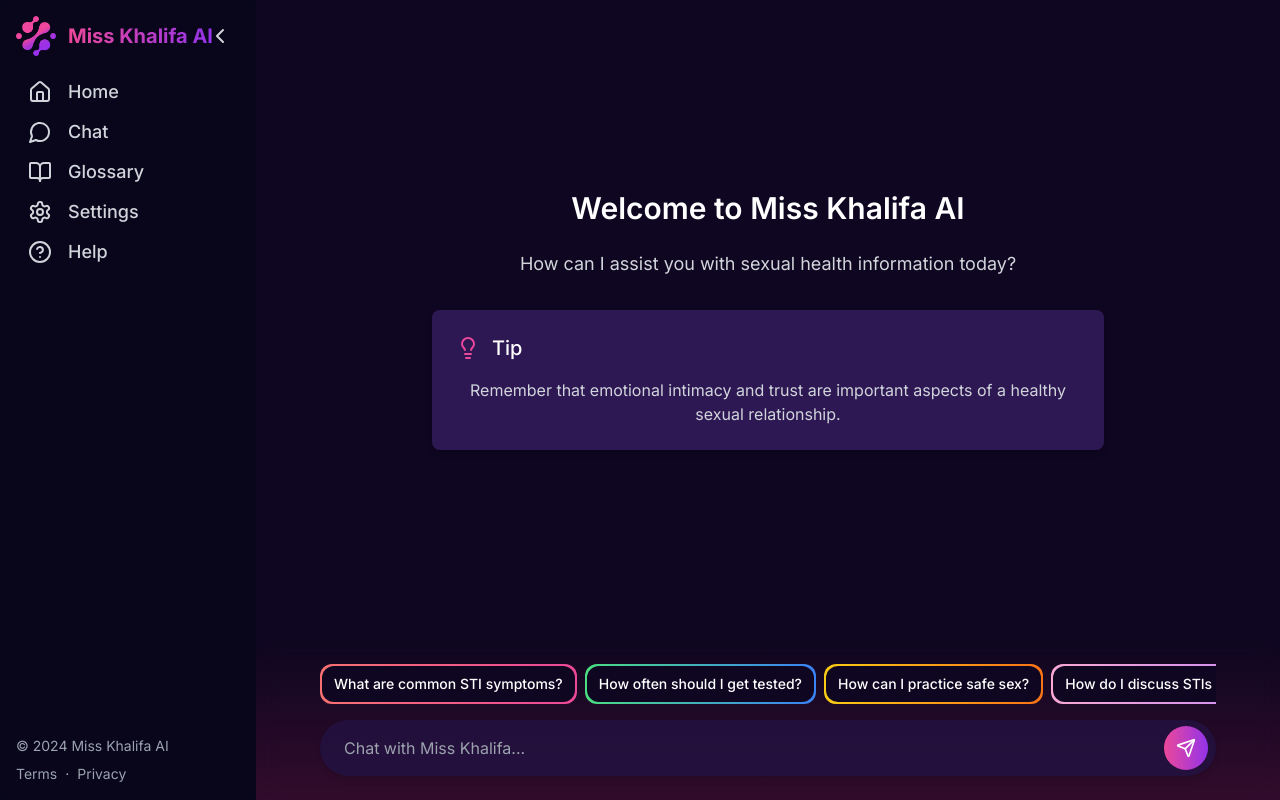
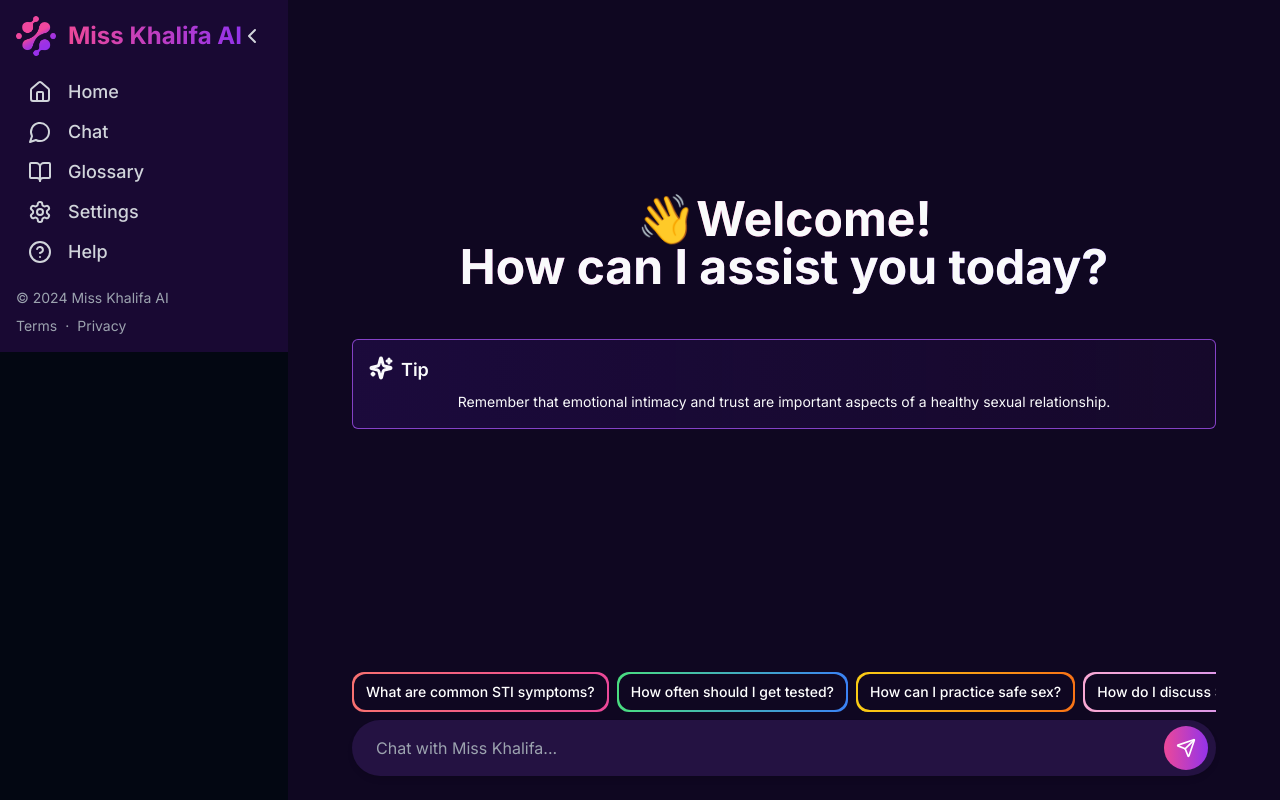
Before and after one commit to fraimerr/Miss-Khalifa-AI, a Next.js app in the folder frontend/: page /chat in a window 1280 px wide. Built offline with nearby package versions, Linux system fonts and the light colour scheme.

Commit message:
Revert "UI changes"
This reverts commit ea62b56616f5a151c265dbb34ae36ec4be2c4cf0.

```diff
--- a/frontend/src/app/chat/layout.tsx
+++ b/frontend/src/app/chat/layout.tsx
@@ -5,7 +5,7 @@ export default function Layout({ children }: { children: React.ReactNode }) {
   return (
     <div className="flex h-screen overflow-hidden">
       <Sidebar />
-      <main className="flex-1 overflow-auto">{children}</main>
+      <main className="flex-1">{children}</main>
     </div>
   );
 }
--- a/frontend/src/components/chat/ChatInterface.tsx
+++ b/frontend/src/components/chat/ChatInterface.tsx
@@ -1,6 +1,5 @@
 'use client'
 import React, { useState, useEffect, useRef } from 'react'
-import Message from '@/components/chat/Message'  // Add this import
 import axios from 'axios'
 import ChatMessages from '@/components/chat/ChatMessages'
 import { motion } from 'framer-motion'
@@ -20,7 +19,7 @@ interface Message {
   isBot: boolean
   chart?: {
     type: 'chart' | 'table'
-    data: { [key: string]: string | number }[]
+    data: { year: string; value: number }[]
     title: string
   }
 }
@@ -81,7 +80,7 @@ const ChatInterface: React.FC = () => {
           localStorage.setItem('chatSessionId', response.data.session_id)
         }
 
-        // Remove the loading message and add the actual response
+        if (response.data.chart) {
           setMessages((prev) => [
             ...prev,
             {
@@ -90,6 +89,15 @@ const ChatInterface: React.FC = () => {
               chart: response.data.chart,
             },
           ])
+        } else {
+          setMessages((prev) => [
+            ...prev,
+            {
+              text: response.data.response,
+              isBot: true,
+            },
+          ])
+        }
       } catch (error: any) {
         console.error('Error fetching bot response:', error)
         toast({
@@ -108,15 +116,9 @@ const ChatInterface: React.FC = () => {
     document.body.classList.toggle('dark', darkMode)
   }, [darkMode])
 
-  const messagesEndRef = useRef<HTMLDivElement>(null)
-
-  const scrollToBottom = () => {
-    messagesEndRef.current?.scrollIntoView({ behavior: 'smooth' })
-  }
-
   useEffect(() => {
-    scrollToBottom()
-  }, [messages, isThinking])
+    bottomRef.current?.scrollIntoView({ behavior: 'smooth' })
+  }, [messages])
 
   const toggleSidebar = () => {
     setIsSidebarOpen(!isSidebarOpen)
@@ -154,29 +156,64 @@ const ChatInterface: React.FC = () => {
   }, [tips.length])
 
   return (
-    <div className={`flex flex-col h-screen overflow-hidden ${darkMode ? 'dark' : ''}`}>
-      <main className="flex-1 overflow-hidden bg-gray-50 transition-all duration-300 ease-in-out dark:bg-[#0f0721]">
-        <div className="h-full flex flex-col">
+    <div className={`flex h-screen overflow-hidden ${darkMode ? 'dark' : ''}`}>
+      {/* Main Content */}
+      <div className="flex-1 overflow-hidden">
+        <main className="flex h-full flex-1 flex-col bg-gray-50 transition-all duration-300 ease-in-out dark:bg-[#0f0721]">
           <ChatMessages
             messages={messages}
             copiedIndex={copiedIndex}
             handleTextToSpeech={handleTextToSpeech}
             handleCopyText={handleCopyText}
-            bottomRef={messagesEndRef}
-            isThinking={isThinking}
+            bottomRef={bottomRef}
           />
-          <div className="relative p-4 md:p-6">
-            {/* Add the fog effect container */}
-            <div className="absolute inset-0 bg-gradient-to-t from-pink-300/30 to-transparent dark:from-pink-900/30 backdrop-blur-md rounded-t-3xl"></div>
-
+          {isThinking && (
             <motion.div
-              className="relative mx-auto w-full max-w-4xl"
+              className="flex items-center justify-center py-4"
+              initial={{ opacity: 0 }}
+              animate={{ opacity: 1 }}
+              exit={{ opacity: 0 }}
+            >
+              <motion.div
+                className="mr-1 h-3 w-3 rounded-full bg-blue-500"
+                animate={{ y: [0, -10, 0] }}
+                transition={{
+                  duration: 0.5,
+                  repeat: Infinity,
+                  repeatType: 'loop',
+                }}
+              />
+              <motion.div
+                className="mr-1 h-3 w-3 rounded-full bg-blue-500"
+                animate={{ y: [0, -10, 0] }}
+                transition={{
+                  duration: 0.5,
+                  repeat: Infinity,
+                  repeatType: 'loop',
+                  delay: 0.1,
+                }}
+              />
+              <motion.div
+                className="h-3 w-3 rounded-full bg-blue-500"
+                animate={{ y: [0, -10, 0] }}
+                transition={{
+                  duration: 0.5,
+                  repeat: Infinity,
+                  repeatType: 'loop',
+                  delay: 0.2,
+                }}
+              />
+            </motion.div>
+          )}
+          <div className="relative pb-6">
+            <motion.div
+              className="mx-auto w-full max-w-4xl px-4"
               initial={{ opacity: 0, y: 20 }}
               animate={{ opacity: 1, y: 0 }}
               transition={{ duration: 0.3 }}
             >
-              <ScrollArea className="w-full whitespace-nowrap mb-4">
-                <div className="flex space-x-2">
+              <ScrollArea className="border-lg w-full whitespace-nowrap">
+                <div className="mb-2 flex space-x-2">
                   {tips.map((tip, index) => (
                     <Button
                       key={index}
@@ -198,24 +235,21 @@ const ChatInterface: React.FC = () => {
                   value={input}
                   onChange={(e) => setInput(e.target.value)}
                   placeholder="Chat with Miss Khalifa..."
-                  className="w-full rounded-full bg-white/80 dark:bg-[#241242]/80 backdrop-blur-sm px-4 py-3 md:px-6 md:py-4 text-base text-gray-900 dark:text-gray-100 shadow-md transition-all duration-300 focus:outline-none focus:ring-2 focus:ring-pink-500 dark:focus:ring-purple-500"
+                  className="w-full rounded-full bg-white px-6 py-4 text-base text-gray-900 shadow-md transition-all duration-300 focus:outline-none focus:ring-2 focus:ring-pink-500 dark:bg-[#241242] dark:text-gray-100 dark:focus:ring-purple-500"
                   onKeyPress={(e) => e.key === 'Enter' && handleSend()}
                 />
                 <button
                   onClick={handleSend}
-                  className="absolute right-2 top-1/2 -translate-y-1/2 transform rounded-full bg-gradient-to-r from-pink-500 to-purple-600 p-2 md:p-3 text-white transition-all duration-300 hover:from-pink-600 hover:to-purple-700 focus:outline-none focus:ring-2 focus:ring-pink-500 dark:focus:ring-purple-500"
+                  className="absolute right-2 top-1/2 -translate-y-1/2 transform rounded-full bg-gradient-to-r from-pink-500 to-purple-600 p-3 text-white transition-all duration-300 hover:from-pink-600 hover:to-purple-700 focus:outline-none focus:ring-2 focus:ring-pink-500 dark:focus:ring-purple-500"
                   aria-label="Send message"
                 >
-                  <Send className="h-4 w-4 md:h-5 md:w-5" />
+                  <Send className="h-5 w-5" />
                 </button>
-              </div>
-              <div>
-                <p></p>
               </div>
             </motion.div>
           </div>
+        </main>
       </div>
-      </main>
     </div>
   )
 }
--- a/frontend/src/components/chat/ChatMessages.tsx
+++ b/frontend/src/components/chat/ChatMessages.tsx
@@ -2,15 +2,14 @@ import React, { useState, useEffect } from 'react'
 import { ScrollArea } from '../ui/scroll-area'
 import Message from './Message'
 import { motion, AnimatePresence } from 'framer-motion'
-import { MessageSquare, Lightbulb } from 'lucide-react'
+import { Sparkles } from 'lucide-react'
 
 interface ChatMessagesProps {
-  messages: { text: string; isBot: boolean; isLoading?: boolean }[]
+  messages: { text: string; isBot: boolean }[]
   copiedIndex: number | null
   handleTextToSpeech: (text: string) => void
   handleCopyText: (text: string, index: number) => void
   bottomRef: React.RefObject<HTMLDivElement>
-  isThinking: boolean
 }
 
 const ChatMessages: React.FC<ChatMessagesProps> = ({
@@ -19,8 +18,9 @@ const ChatMessages: React.FC<ChatMessagesProps> = ({
   handleTextToSpeech,
   handleCopyText,
   bottomRef,
-  isThinking,
 }) => {
+  const [gradientPosition, setGradientPosition] = useState(100)
+  const [textColor, setTextColor] = useState('transparent')
   const [currentTip, setCurrentTip] = useState('')
 
   useEffect(() => {
@@ -39,45 +39,86 @@ const ChatMessages: React.FC<ChatMessagesProps> = ({
       })
   }, [])
 
+  useEffect(() => {
+    if (messages.length === 0) {
+      const animationInterval = setInterval(() => {
+        setGradientPosition((prev) => {
+          if (prev <= 0) {
+            clearInterval(animationInterval)
+            setTimeout(() => setTextColor('currentColor'), 300)
+            return 0
+          }
+          return prev - 2
+        })
+      }, 20)
+
+      return () => clearInterval(animationInterval)
+    }
+  }, [messages.length])
+
+  const containerVariants = {
+    hidden: { opacity: 0 },
+    visible: {
+      opacity: 1,
+      transition: {
+        when: 'beforeChildren',
+        staggerChildren: 0.1,
+      },
+    },
+  }
+
+  const itemVariants = {
+    hidden: { y: 20, opacity: 0 },
+    visible: {
+      y: 0,
+      opacity: 1,
+    },
+  }
+
+  const gradientStyle = {
+    backgroundImage:
+      'linear-gradient(90deg, #ec4899, #8b5cf6, #ec4899, currentColor)',
+    backgroundSize: '300% 100%',
+    color: textColor,
+    WebkitBackgroundClip: 'text',
+    backgroundClip: 'text',
+    transition: 'color 0.5s ease',
+  }
+
   return (
-    <ScrollArea className="relative flex-1 p-4 bg-white dark:bg-[#0f0721]">
+    <ScrollArea className="over relative flex-1 p-4">
       <AnimatePresence mode="wait">
         {messages.length === 0 ? (
           <motion.div
             key="welcome"
-            initial={{ opacity: 0, y: 20 }}
-            animate={{ opacity: 1, y: 0 }}
-            exit={{ opacity: 0, y: -20 }}
+            initial="hidden"
+            animate="visible"
+            exit="hidden"
+            variants={containerVariants}
             className="absolute inset-0 flex items-center justify-center"
           >
-            <div className="w-full max-w-2xl text-center">
+            <div className="w-full text-center max-w-4xl">
               <motion.h2
-                initial={{ opacity: 0 }}
-                animate={{ opacity: 1 }}
-                transition={{ delay: 0.2 }}
-                className="mb-6 text-3xl font-semibold text-gray-800 dark:text-white"
+                variants={itemVariants}
+                className="mb-8 text-5xl font-bold"
               >
-                Welcome to Miss Khalifa AI
+                👋
+                <span style={gradientStyle}>
+                  Welcome!
+                  <br />
+                  How can I assist you today?
+                </span>
               </motion.h2>
-              <motion.p
-                initial={{ opacity: 0 }}
-                animate={{ opacity: 1 }}
-                transition={{ delay: 0.4 }}
-                className="mb-8 text-lg text-gray-600 dark:text-gray-300"
-              >
-                How can I assist you with sexual health information today?
-              </motion.p>
-              <motion.div
-                initial={{ opacity: 0, y: 20 }}
-                animate={{ opacity: 1, y: 0 }}
-                transition={{ delay: 0.6 }}
-                className="p-6 bg-white dark:bg-[#2d1854] rounded-lg shadow-md"
-              >
-                <div className="flex items-center space-x-3 mb-4">
-                  <Lightbulb className="text-pink-500" />
-                  <h3 className="text-xl font-medium text-gray-800 dark:text-white">Tip</h3>
+              <motion.div className="mb-8 flex items-center justify-center p-4">
+                <div className="w-full rounded-md border border-purple-500/75 bg-gradient-to-r from-violet-950/40 to-purple-900/10 p-4">
+                  <div className="flex space-x-2">
+                    <Sparkles strokeWidth={3} />
+                    <h3 className="mb-2 text-lg font-semibold">Tip</h3>
+                  </div>
+                  <div className="">
+                    <p className="text-sm">{currentTip}</p>
+                  </div>
                 </div>
-                <p className="text-gray-600 dark:text-gray-300">{currentTip}</p>
               </motion.div>
             </div>
           </motion.div>
@@ -86,17 +127,11 @@ const ChatMessages: React.FC<ChatMessagesProps> = ({
             key="messages"
             initial="hidden"
             animate="visible"
-            variants={{
-              visible: { transition: { staggerChildren: 0.05 } }
-            }}
-            className="mx-auto flex min-h-[calc(100vh-8rem)] max-w-3xl flex-col justify-end space-y-4"
+            variants={containerVariants}
+            className="mx-auto flex min-h-[calc(100vh-8rem)] max-w-3xl flex-col justify-end space-y-6"
           >
             {messages.map((message, index) => (
-              <motion.div
-                key={index}
-                initial={{ opacity: 0, y: 20 }}
-                animate={{ opacity: 1, y: 0 }}
-              >
+              <motion.div key={index} variants={itemVariants}>
                 <Message
                   message={message}
                   index={index}
@@ -106,20 +141,6 @@ const ChatMessages: React.FC<ChatMessagesProps> = ({
                 />
               </motion.div>
             ))}
-            {isThinking && (
-              <motion.div
-                initial={{ opacity: 0 }}
-                animate={{ opacity: 1 }}
-              >
-                <Message
-                  message={{ text: '', isBot: true, isLoading: true }}
-                  index={messages.length}
-                  copiedIndex={null}
-                  handleTextToSpeech={() => {}}
-                  handleCopyText={() => {}}
-                />
-              </motion.div>
-            )}
             <div ref={bottomRef} />
           </motion.div>
         )}
--- a/frontend/src/components/chat/Message.tsx
+++ b/frontend/src/components/chat/Message.tsx
@@ -2,6 +2,7 @@ import React from 'react'
 import { Avatar, AvatarFallback } from '../ui/avatar'
 import { Button } from '../ui/button'
 import { Volume2, Clipboard, Check, User } from 'lucide-react'
+import { motion } from 'framer-motion'
 import Image from 'next/image'
 import Logo from '../../../public/miss_khalifa_ai.png'
 import ReactMarkdown from 'react-markdown'
@@ -11,7 +12,6 @@ interface MessageProps {
   message: {
     text: string
     isBot: boolean
-    isLoading?: boolean
     chart?: {
       type: 'chart' | 'table'
       data: { year: string; value: number }[]
@@ -31,7 +31,20 @@ const Message: React.FC<MessageProps> = ({
   handleTextToSpeech,
   handleCopyText,
 }) => {
-  const renderBotMessage = () => (
+  const messageVariants = {
+    hidden: { opacity: 0, y: 20 },
+    visible: { opacity: 1, y: 0 },
+  }
+
+  return (
+    <motion.div
+      className={`flex ${message.isBot ? 'justify-start' : 'justify-end'} mb-4`}
+      variants={messageVariants}
+      initial="hidden"
+      animate="visible"
+      transition={{ duration: 0.3, delay: index * 0.1 }}
+    >
+      {message.isBot ? (
         <div className="flex max-w-2xl items-start space-x-3">
           <Avatar className="h-10 w-10 bg-none shadow-md">
             <AvatarFallback className="flex items-center justify-center bg-none text-white">
@@ -40,14 +53,6 @@ const Message: React.FC<MessageProps> = ({
           </Avatar>
           <div className="rounded-3xl bg-gradient-to-r from-pink-500 to-purple-600 p-[1px]">
             <div className="rounded-[23px] bg-white px-4 py-3 text-gray-800 dark:bg-[#241242] dark:text-gray-200">
-          {message.isLoading ? (
-            <div className="flex items-center space-x-2 h-6">
-              <div className="h-2 w-2 animate-bounce rounded-full bg-gray-400"></div>
-              <div className="h-2 w-2 animate-bounce rounded-full bg-gray-400" style={{ animationDelay: '0.2s' }}></div>
-              <div className="h-2 w-2 animate-bounce rounded-full bg-gray-400" style={{ animationDelay: '0.4s' }}></div>
-            </div>
-          ) : (
-            <>
               <ReactMarkdown className="markdown-content">
                 {message.text}
               </ReactMarkdown>
@@ -82,14 +87,10 @@ const Message: React.FC<MessageProps> = ({
                   )}
                 </Button>
               </div>
-            </>
-          )}
             </div>
           </div>
         </div>
-  )
-
-  const renderUserMessage = () => (
+      ) : (
         <div className="flex max-w-2xl flex-row-reverse items-start space-x-3 space-x-reverse">
           <Avatar className="h-10 w-10 bg-gradient-to-r from-pink-400 to-purple-500 shadow-md">
             <AvatarFallback className="flex items-center justify-center text-white">
@@ -104,9 +105,9 @@ const Message: React.FC<MessageProps> = ({
             </div>
           </div>
         </div>
+      )}
+    </motion.div>
   )
-
-  return message.isBot ? renderBotMessage() : renderUserMessage()
 }
 
 export default Message
--- a/frontend/src/components/chat/layout/Sidebar.tsx
+++ b/frontend/src/components/chat/layout/Sidebar.tsx
@@ -1,5 +1,5 @@
 'use client'
-import React, { useState, useEffect } from 'react'
+import React, { useState } from 'react'
 import { Sheet, SheetContent, SheetTrigger } from '@/components/ui/sheet'
 import { Button } from '@/components/ui/button'
 import { ScrollArea } from '@/components/ui/scroll-area'
@@ -31,14 +31,13 @@ export const Sidebar = () => {
   const [open, setOpen] = useState(false)
   const [collapsed, setCollapsed] = useState(false)
   const isDesktop = useMediaQuery('(min-width: 768px)')
-  const { theme } = useTheme()
 
   const toggleCollapse = () => setCollapsed(!collapsed)
 
   const SidebarContent = (
     <div
-      className={`flex h-full flex-col bg-white/30 dark:bg-[#190933]/30 backdrop-blur-md transition-all duration-500 ease-in-out ${
-        collapsed ? 'w-16' : 'w-64'
+      className={`flex h-full flex-col backdrop-blur-md backdrop-filter transition-all duration-500 ease-in-out dark:bg-[#190933] ${
+        collapsed ? 'w-0 overflow-hidden opacity-0' : 'w-72 opacity-100'
       }`}
     >
       <div className="flex items-center justify-between p-4">
@@ -50,11 +49,9 @@ export const Sidebar = () => {
             height={40}
             width={40}
           />
-          {!collapsed && (
-            <span className="bg-gradient-to-r from-pink-500 to-purple-600 bg-clip-text text-xl font-bold text-transparent">
+          <span className="bg-gradient-to-r from-pink-500 to-purple-600 bg-clip-text text-2xl font-bold text-transparent">
             Miss Khalifa AI
           </span>
-          )}
         </div>
       </div>
       <ScrollArea className="flex-1 px-3">
@@ -63,20 +60,16 @@ export const Sidebar = () => {
             <Link href={item.href} key={item.name} passHref>
               <Button
                 variant="ghost"
-                className={`w-full justify-start px-4 py-4 text-lg font-medium text-gray-700 transition-colors hover:bg-pink-100/50 hover:text-pink-600 dark:text-gray-300 dark:hover:bg-pink-900/30 dark:hover:text-pink-400 ${
-                  collapsed ? 'items-center' : ''
-                }`}
+                className="w-full justify-start px-4 py-4 text-lg font-medium text-gray-700 transition-colors hover:bg-white/20 hover:text-gray-900 dark:text-gray-300 dark:hover:bg-white/10 dark:hover:text-white"
               >
-                <item.icon className={`h-6 w-6 ${collapsed ? '' : 'mr-4'}`} />
-                {!collapsed && <span>{item.name}</span>}
+                <item.icon className="mr-4 h-6 w-6" />
+                <span>{item.name}</span>
               </Button>
             </Link>
           ))}
         </nav>
       </ScrollArea>
       <div className="p-4 text-sm text-gray-500 dark:text-gray-400">
-        {!collapsed && (
-          <>
         <p>&copy; 2024 Miss Khalifa AI</p>
         <div className="mt-2 space-x-2">
           <Link href="/terms" className="hover:underline">
@@ -87,22 +80,9 @@ export const Sidebar = () => {
             Privacy
           </Link>
         </div>
-          </>
-        )}
       </div>
     </div>
   )
-
-  useEffect(() => {
-    const handleResize = () => {
-      if (window.innerWidth < 768) {
-        setCollapsed(true)
-      }
-    }
-    window.addEventListener('resize', handleResize)
-    handleResize()
-    return () => window.removeEventListener('resize', handleResize)
-  }, [])
 
   if (isDesktop) {
     return (
@@ -112,8 +92,8 @@ export const Sidebar = () => {
           size="icon"
           onClick={toggleCollapse}
           className={`absolute top-4 ${
-            collapsed ? '-right-4' : 'right-4'
-          } z-10 text-gray-600 transition-all duration-500 ease-in-out hover:bg-pink-100/50 hover:text-pink-600 dark:text-gray-300 dark:hover:bg-pink-900/30 dark:hover:text-pink-400`}
+            collapsed ? 'left-4' : 'right-4'
+          } z-10 text-gray-600 transition-all duration-500 ease-in-out hover:bg-white/20 dark:text-gray-300 dark:hover:bg-white/10`}
         >
           {collapsed ? (
             <ChevronRight className="h-6 w-6" />
@@ -121,7 +101,13 @@ export const Sidebar = () => {
             <ChevronLeft className="h-6 w-6" />
           )}
         </Button>
+        <div
+          className={`transition-all duration-500 ease-in-out ${
+            collapsed ? 'w-0' : 'w-72'
+          }`}
+        >
           {SidebarContent}
+        </div>
       </div>
     )
   }
@@ -129,11 +115,11 @@ export const Sidebar = () => {
   return (
     <Sheet open={open} onOpenChange={setOpen}>
       <SheetTrigger asChild>
-        <Button variant="ghost" size="icon" className="md:hidden fixed top-4 left-4 z-50">
+        <Button variant="ghost" size="icon" className="md:hidden">
           <Menu className="h-6 w-6" />
         </Button>
       </SheetTrigger>
-      <SheetContent side="left" className="w-64 p-0 bg-transparent">
+      <SheetContent side="left" className="w-72 p-0">
         {SidebarContent}
       </SheetContent>
     </Sheet>
--- a/frontend/tailwind.config.ts
+++ b/frontend/tailwind.config.ts
@@ -23,35 +23,19 @@ const config = {
 				height: "height",
 			},
 			colors: {
-				primary: {
-          50: '#fdf2f8',
-          100: '#fce7f3',
-          200: '#fbcfe8',
-          300: '#f9a8d4',
-          400: '#f472b6',
-          500: '#ec4899',
-          600: '#db2777',
-          700: '#be185d',
-          800: '#9d174d',
-          900: '#831843',
-        },
-        secondary: {
-          50: '#f5f3ff',
-          100: '#ede9fe',
-          200: '#ddd6fe',
-          300: '#c4b5fd',
-          400: '#a78bfa',
-          500: '#8b5cf6',
-          600: '#7c3aed',
-          700: '#6d28d9',
-          800: '#5b21b6',
-          900: '#4c1d95',
-        },
 				border: "hsl(var(--border))",
 				input: "hsl(var(--input))",
 				ring: "hsl(var(--ring))",
 				background: "hsl(var(--background))",
 				foreground: "hsl(var(--foreground))",
+				primary: {
+					DEFAULT: "hsl(var(--primary))",
+					foreground: "hsl(var(--primary-foreground))",
+				},
+				secondary: {
+					DEFAULT: "hsl(var(--secondary))",
+					foreground: "hsl(var(--secondary-foreground))",
+				},
 				destructive: {
 					DEFAULT: "hsl(var(--destructive))",
 					foreground: "hsl(var(--destructive-foreground))",
```
Also changed, not shown: frontend/src/components/chat/DataVisualization.tsx (+43 -68 lines), frontend/src/components/chat/TypewritterEffect.tsx (+11 -16 lines). Lines whose indentation alone changed are shown as unchanged.
